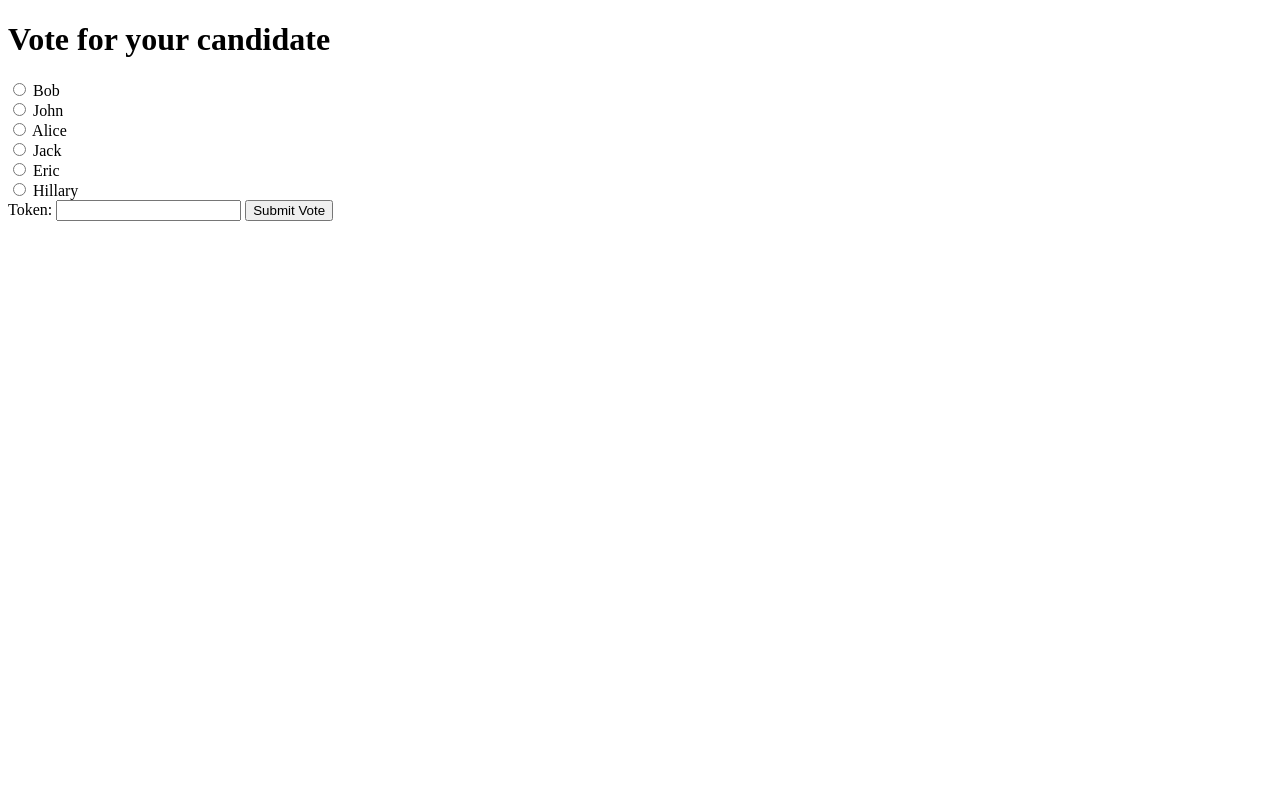
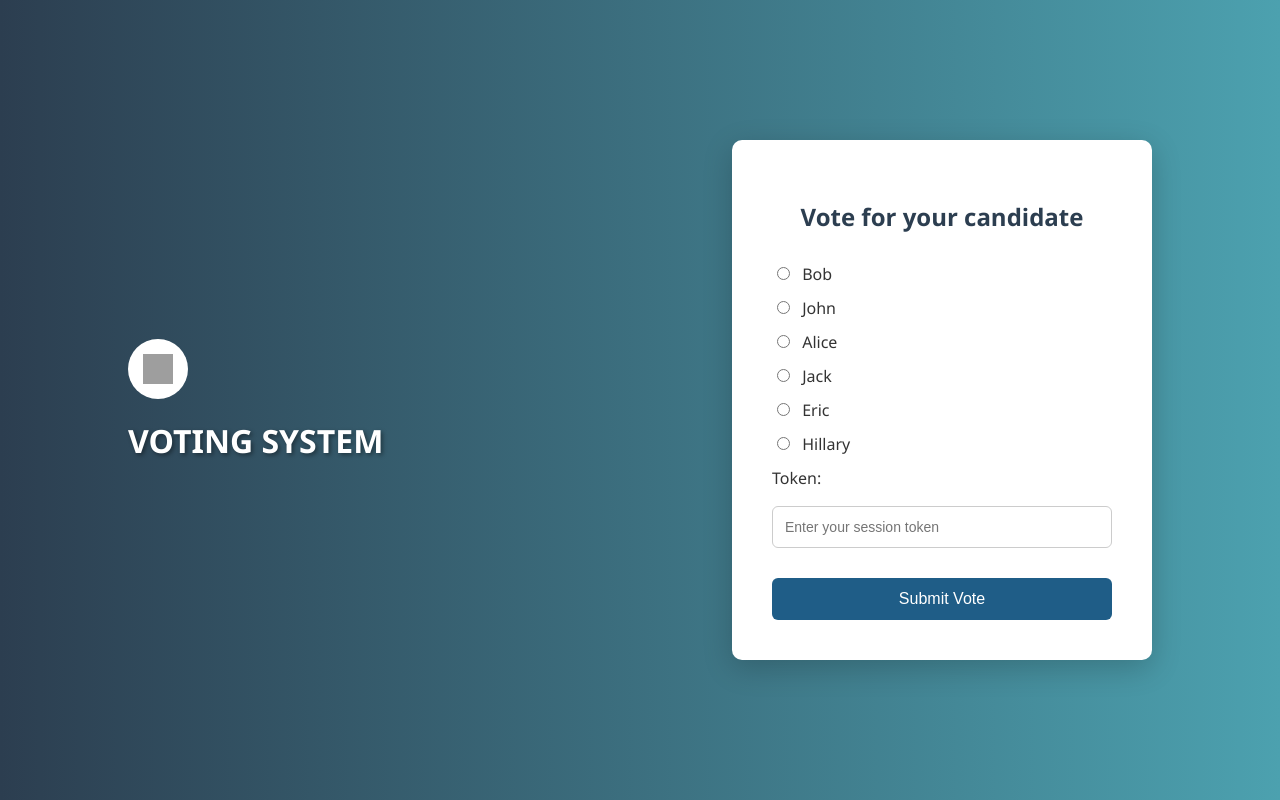
Before and after one commit to Noam-Barzilay/Voting-System, a Flask app: page /vote/1 in a window 1280 px wide. Run offline with Flask 3, Linux system fonts and the light colour scheme; grey boxes are pictures that could not be loaded.

Commit message:
Update vote.html

```diff
--- a/templates/vote.html
+++ b/templates/vote.html
@@ -1,25 +1,147 @@
 <!DOCTYPE html>
+<html lang="en">
+<head>
+  <meta charset="UTF-8">
+  <title>Vote for Your Candidate</title>
+  <link rel="stylesheet" href="https://cdnjs.cloudflare.com/ajax/libs/font-awesome/6.4.0/css/all.min.css">
+  <style>
+    * {
+      box-sizing: border-box;
+    }
 
-<head>
-    <title>VOTING 2025</title>
+    body {
+      margin: 0;
+      font-family: 'Segoe UI', Tahoma, Geneva, Verdana, sans-serif;
+      background: linear-gradient(to right, #2c3e50, #4ca1af);
+      height: 100vh;
+      display: flex;
+      justify-content: space-between;
+      align-items: center;
+      padding: 0 10%;
+      color: white;
+    }
+
+    .left-panel {
+      display: flex;
+      flex-direction: column;
+      align-items: flex-start;
+    }
+
+    .left-panel .icon {
+      background-color: white;
+      border-radius: 50%;
+      width: 60px;
+      height: 60px;
+      display: flex;
+      justify-content: center;
+      align-items: center;
+      margin-bottom: 20px;
+    }
+
+    .left-panel .icon img {
+      width: 30px;
+      height: 30px;
+    }
+
+    .left-panel h1 {
+      margin: 0;
+      font-size: 32px;
+      font-weight: bold;
+      text-shadow: 2px 2px 4px rgba(0, 0, 0, 0.4);
+    }
+
+    .vote-box {
+      background: white;
+      color: #333;
+      padding: 40px;
+      border-radius: 10px;
+      width: 420px;
+      box-shadow: 0px 8px 30px rgba(0, 0, 0, 0.2);
+    }
+
+    .vote-box h2 {
+      text-align: center;
+      margin-bottom: 30px;
+      color: #2c3e50;
+    }
+
+    .vote-box label {
+      display: block;
+      margin-bottom: 12px;
+      font-size: 16px;
+    }
+
+    input[type="radio"] {
+      margin-right: 8px;
+    }
+
+    input[type="text"] {
+      width: 100%;
+      padding: 12px 12px 12px 12px;
+      border: 1px solid #ccc;
+      border-radius: 6px;
+      font-size: 14px;
+      margin-top: 5px;
+      margin-bottom: 20px;
+      box-sizing: border-box;
+      color: #333;
+    }
+
+    .button {
+      width: 100%;
+      padding: 12px;
+      background-color: #1f5d87;
+      color: white;
+      border: none;
+      border-radius: 6px;
+      font-size: 16px;
+      cursor: pointer;
+      margin-top: 10px;
+      transition: background-color 0.3s ease;
+    }
+
+    .button:hover {
+      background-color: #144768;
+    }
+
+    @media (max-width: 768px) {
+      body {
+        flex-direction: column;
+        justify-content: center;
+        padding: 20px;
+      }
+
+      .left-panel {
+        align-items: center;
+        margin-bottom: 30px;
+      }
+    }
+  </style>
 </head>
 
 <body>
-    <h1>Vote for your candidate</h1>
+  <div class="left-panel">
+    <div class="icon">
+      <img src="https://cdn-icons-png.flaticon.com/512/3064/3064197.png" alt="lock icon">
+    </div>
+    <h1>VOTING SYSTEM</h1>
+  </div>
 
+  <div class="vote-box">
+    <h2>Vote for your candidate</h2>
     <form action="/vote/{{ user_id }}" method="post">
-        <input type="radio" name="option" value="Bob" required> Bob<br>
-        <input type="radio" name="option" value="John"> John<br>
-        <input type="radio" name="option" value="Alice"> Alice<br>
-        <input type="radio" name="option" value="Jack"> Jack<br>
-        <input type="radio" name="option" value="Eric"> Eric<br>
-        <input type="radio" name="option" value="Hillary"> Hillary<br>
+      <label><input type="radio" name="option" value="Bob" required> Bob</label>
+      <label><input type="radio" name="option" value="John"> John</label>
+      <label><input type="radio" name="option" value="Alice"> Alice</label>
+      <label><input type="radio" name="option" value="Jack"> Jack</label>
+      <label><input type="radio" name="option" value="Eric"> Eric</label>
+      <label><input type="radio" name="option" value="Hillary"> Hillary</label>
 
-        <label for="token_verify">Token:</label>
-        <input type="text" id="token_verify" name="token" required>
+      <label for="token_verify">Token:</label>
+      <input type="text" id="token_verify" name="token" placeholder="Enter your session token" required>
 
-        <button type="submit">Submit Vote</button>
+      <button class="button" type="submit">Submit Vote</button>
     </form>
+  </div>
 </body>
-
 </html>
```
